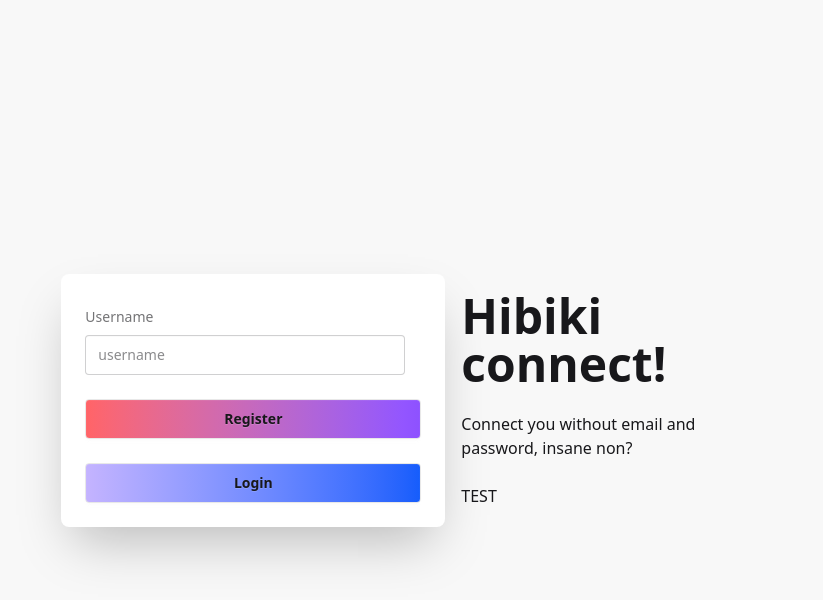
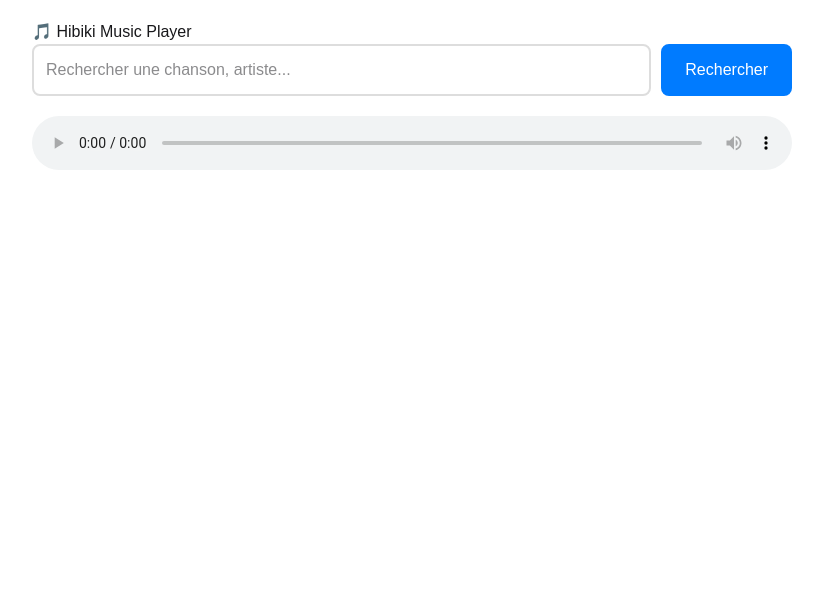
Before and after one commit to Hibiki-music-app/hibiki, a SvelteKit app in the folder frontend/: page / in a window 1280 px wide. Shown: the top 600 px of the page, without its empty margins (228-1051 px from the left). Built offline with nearby package versions, Linux system fonts and the light colour scheme.

Commit message:
feat: implémenter un lecteur de musique avec recherche et lecture de pistes

```diff
--- a/frontend/src/routes/+page.svelte
+++ b/frontend/src/routes/+page.svelte
@@ -1,99 +1,280 @@
 <script lang="ts">
-    import { startRegistration, startAuthentication } from '@simplewebauthn/browser';
-    import {ApiEndpoints} from "../services/api-endpoints";
-    let username: string = '';
-    let message: string = '';
-    let isError: boolean = false;
+	import * as api from '$lib/api';
+	import type { Track } from '$lib/api';
 
-    // to refactor by creating a global context like react and call this "popup"
-    function showMessage(msg: string, error: boolean = false) {
-        message = msg;
-        isError = error;
+	// recherche
+	let searchQuery = $state('');
+	let isLoading = $state(false);
+	let searchResults: Track[] = $state([]);
+
+	// player
+	let currentTrack: Track | null = $state(null);
+	let audioElement: HTMLAudioElement | null = $state(null);
+	let isPlaying = $state(false);
+
+    function searchTracks() {
+        isLoading = true;
+        api.searchTracks(searchQuery).then((tracks) => {
+            searchResults = (tracks);
+            isLoading = false;
+        });
     }
 
-    async function register() {
-        try {
-            // inscription server side
-            const response = await fetch(ApiEndpoints.passkey.registerStart(), {
-                method: 'POST',
-                headers: { 'Content-Type': 'application/json'},
-                body: JSON.stringify({username})
-            });
-            if (!response.ok) {
-                const msg = await response.json();
-                throw new Error('User already exists or failed to get registration: ' + msg);
+	async function playTrack(track: Track) {
+        if (currentTrack?.id === track.id && isPlaying) {
+            togglePlayPause();
+            return;
         }
-            const options = await response.json();
-
-            const attestationResponse = await startRegistration(options.publicKey); //passkey modal
-
-            // validation server side
-            const verificationResponse = await fetch(ApiEndpoints.passkey.registerFinish(), {
-                method: 'POST',
-                headers: { 'Content-Type': 'application/json'},
-                body: JSON.stringify(attestationResponse)
-            });
-
-            const msg = await verificationResponse.json();
-            showMessage(msg, !verificationResponse.ok);
-        } catch (error) {
-            showMessage(`Error: ${(error as Error).message}`, true);
+        currentTrack = track;
+        if (audioElement) {
+            isPlaying = true;
+            audioElement.src = await api.getTrackUrl(track.id);
+            audioElement.play();
         }
     }
 
-    async function login() {
-        try {
-            const response = await fetch(ApiEndpoints.passkey.loginStart(), {
-                method: 'POST',
-                headers: { 'Content-Type': 'application/json'},
-                body: JSON.stringify({username})
-            });
-            if (!response.ok) {
-                const msg = await response.json()
-                throw new Error('Failed to get login options: ' + msg);
-            }
-            const options = await response.json();
 
-            const assertionResponse = await startAuthentication(options.publicKey);
+	function togglePlayPause() {
+		if (!audioElement) return;
 
-            const verificationResponse = await fetch(ApiEndpoints.passkey.loginFinish(), {
-                method: 'POST',
-                headers: { 'Content-Type': 'application/json'},
-                body: JSON.stringify(assertionResponse)
-            });
-            const msg = await verificationResponse.json();
-            showMessage(msg, !verificationResponse.ok);
-
-        } catch (error) {
-            showMessage(`Error: ${(error as Error).message}`, true);
+		if (isPlaying) {
+			audioElement.pause();
+			isPlaying = false;
+		} else {
+			audioElement.play();
+			isPlaying = true;
 		}
 	}
 </script>
 
-<div class="hero bg-base-200 min-h-screen">
-    <div class="hero-content flex-col lg:flex-row-reverse">
-        <div class="text-center lg:text-left">
-            <h1 class="text-5xl font-bold">Hibiki connect!</h1>
-            <p class="py-6">
-                Connect you without email and password, insane non?
-            </p>
-            <a href="http://localhost:8080/private">TEST</a> <!--func test-->
-        </div>
-        <div class="card bg-base-100 w-full max-w-sm shrink-0 shadow-2xl">
-            <div class="card-body">
-                <div class="text-center" id="message">
-                    <p style="color: {isError ? 'red' : 'green'}">{message}</p>
+<div class="music-player">
+	<h1>🎵 Hibiki Music Player</h1>
+
+	<!-- Barre de recherche -->
+	<div class="search-section">
+		<input
+			type="text"
+			bind:value={searchQuery}
+			placeholder="Rechercher une chanson, artiste..."
+			onkeydown={(e) => e.key === 'Enter' && searchTracks()}
+		/>
+		<button onclick={searchTracks} disabled={isLoading}>
+			{isLoading ? 'Recherche...' : 'Rechercher'}
+		</button>
 	</div>
 
-                <label class="label" for="username">Username</label>
-                <input type="text" class="input" id="username" placeholder="username" bind:value={username}>
+	<!-- Résultats de recherche -->
+	{#if searchResults.length > 0}
+		<div class="results">
+			<h3>Résultats ({searchResults.length})</h3>
+			{#each searchResults as track}
+				<div class="track-item">
+					<div class="track-info">
+						{#if track.albumCover}
+							<img src={track.albumCover} alt={track.albumTitle} class="album-cover" />
+						{/if}
+						<div>
+							<div class="track-title">{track.title}</div>
+							<div class="track-artist">{track.artist}</div>
+							<div class="track-album">{track.albumTitle}</div>
+						</div>
+					</div>
+					<button
+						onclick={() => playTrack(track)}
+						class="play-button"
+						disabled={currentTrack?.id === track.id && isPlaying}
+					>
+						{currentTrack?.id === track.id && isPlaying ? '▶️ En cours' : '▶️ Jouer'}
+					</button>
+				</div>
+			{/each}
+		</div>
+	{/if}
 
-                <button class="btn bg-gradient-to-r from-red-400 to-violet-500 mt-4" id="registerButton" on:click={register}>Register</button>
-                <button class="btn bg-gradient-to-r from-violet-300 to-blue-600 mt-4" id="loginButton" on:click={login}>Login</button>
-
+	<!-- Lecteur audio -->
+	{#if currentTrack}
+		<div class="player-controls">
+			<div class="now-playing">
+				<h3>🎵 En cours de lecture</h3>
+				<div class="current-track">
+					{#if currentTrack.albumCover}
+						<img
+							src={currentTrack.albumCover}
+							alt={currentTrack.albumTitle}
+							class="current-cover"
+						/>
+					{/if}
+					<div>
+						<div class="current-title">{currentTrack.title}</div>
+						<div class="current-artist">{currentTrack.artist}</div>
 					</div>
 				</div>
 			</div>
 
+			<div class="controls">
+				<button onclick={togglePlayPause} class="main-control">
+					{isPlaying ? '⏸️ Pause' : '▶️ Play'}
+				</button>
+			</div>
+		</div>
+	{/if}
 
+	<!-- Élément audio caché -->
+	<audio
+		bind:this={audioElement}
+        onplay={() => isPlaying = true}
+        onpause={() => isPlaying = false}
+        onended={() => isPlaying = false}
+		controls
+		style="width: 100%; margin-top: 10px;"
+	></audio>
 </div>
+
+<style>
+	.music-player {
+		max-width: 800px;
+		margin: 0 auto;
+		padding: 20px;
+		font-family: Arial, sans-serif;
+	}
+
+	.search-section {
+		display: flex;
+		gap: 10px;
+		margin-bottom: 20px;
+	}
+
+	.search-section input {
+		flex: 1;
+		padding: 12px;
+		border: 2px solid #ddd;
+		border-radius: 8px;
+		font-size: 16px;
+	}
+
+	.search-section button {
+		padding: 12px 24px;
+		background: #007bff;
+		color: white;
+		border: none;
+		border-radius: 8px;
+		cursor: pointer;
+		font-size: 16px;
+	}
+
+	.search-section button:disabled {
+		background: #ccc;
+		cursor: not-allowed;
+	}
+
+	.results {
+		margin-bottom: 20px;
+	}
+
+	.track-item {
+		display: flex;
+		justify-content: space-between;
+		align-items: center;
+		padding: 12px;
+		border: 1px solid #eee;
+		margin-bottom: 8px;
+		border-radius: 8px;
+		background: #f9f9f9;
+	}
+
+	.track-info {
+		display: flex;
+		align-items: center;
+		gap: 12px;
+	}
+
+	.album-cover {
+		width: 50px;
+		height: 50px;
+		object-fit: cover;
+		border-radius: 4px;
+	}
+
+	.track-title {
+		font-weight: bold;
+		margin-bottom: 4px;
+	}
+
+	.track-artist {
+		color: #666;
+		font-size: 14px;
+	}
+
+	.track-album {
+		color: #999;
+		font-size: 12px;
+	}
+
+	.play-button {
+		background: #28a745;
+		color: white;
+		border: none;
+		padding: 8px 16px;
+		border-radius: 4px;
+		cursor: pointer;
+	}
+
+	.play-button:disabled {
+		background: #ccc;
+	}
+
+	.player-controls {
+		background: #fff;
+		padding: 20px;
+		border: 2px solid #ddd;
+		border-radius: 12px;
+		margin: 20px 0;
+	}
+
+	.now-playing h3 {
+		margin: 0 0 10px 0;
+		color: #007bff;
+	}
+
+	.current-track {
+		display: flex;
+		align-items: center;
+		gap: 12px;
+		margin-bottom: 15px;
+	}
+
+	.current-cover {
+		width: 60px;
+		height: 60px;
+		object-fit: cover;
+		border-radius: 6px;
+	}
+
+	.current-title {
+		font-weight: bold;
+		font-size: 18px;
+	}
+
+	.current-artist {
+		color: #666;
+		margin-top: 4px;
+	}
+
+	.controls {
+		text-align: center;
+	}
+
+	.main-control {
+		background: #007bff;
+		color: white;
+		border: none;
+		padding: 12px 24px;
+		border-radius: 8px;
+		font-size: 16px;
+		cursor: pointer;
+	}
+
+	.main-control:hover {
+		background: #0056b3;
+	}
+</style>
```
Lines whose indentation alone changed are shown as unchanged.
